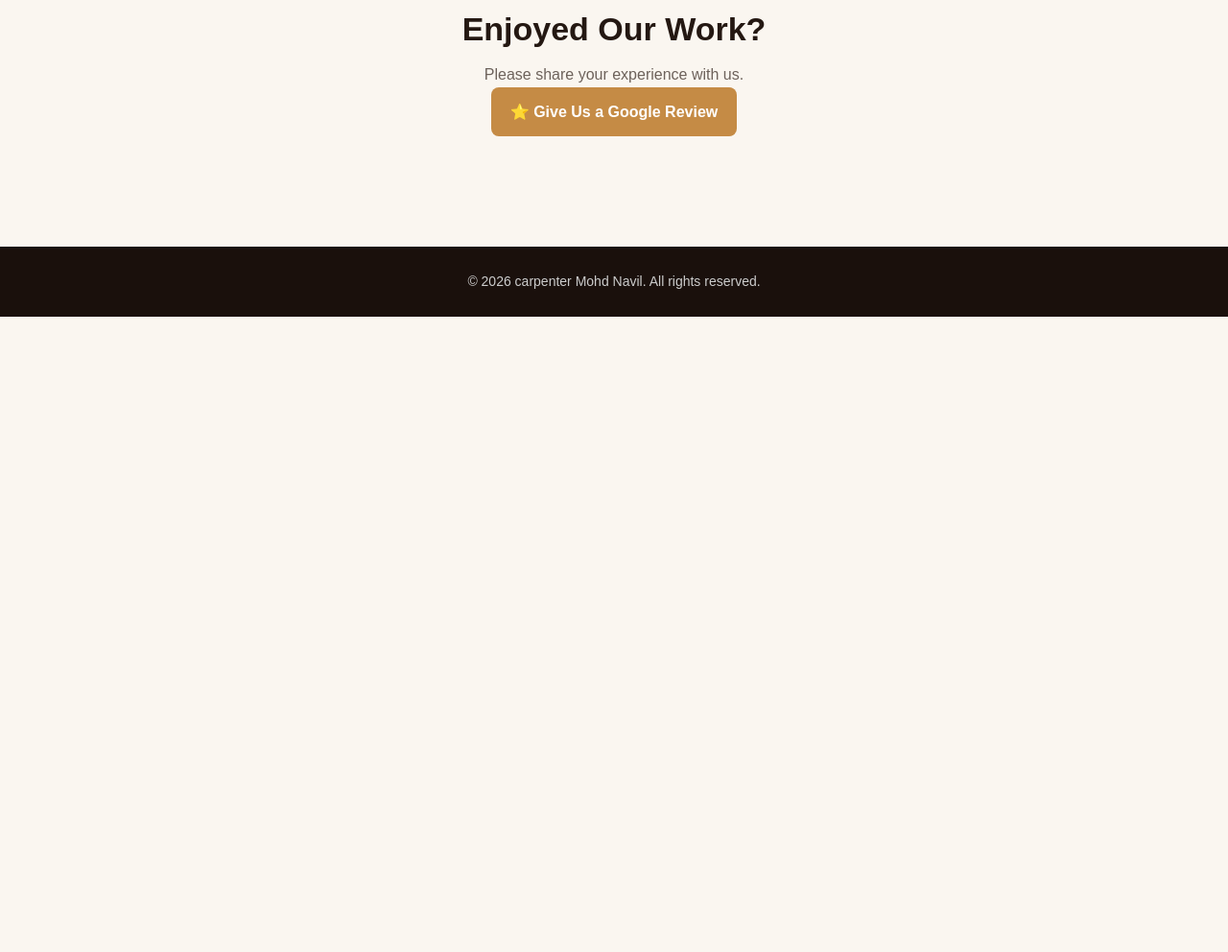
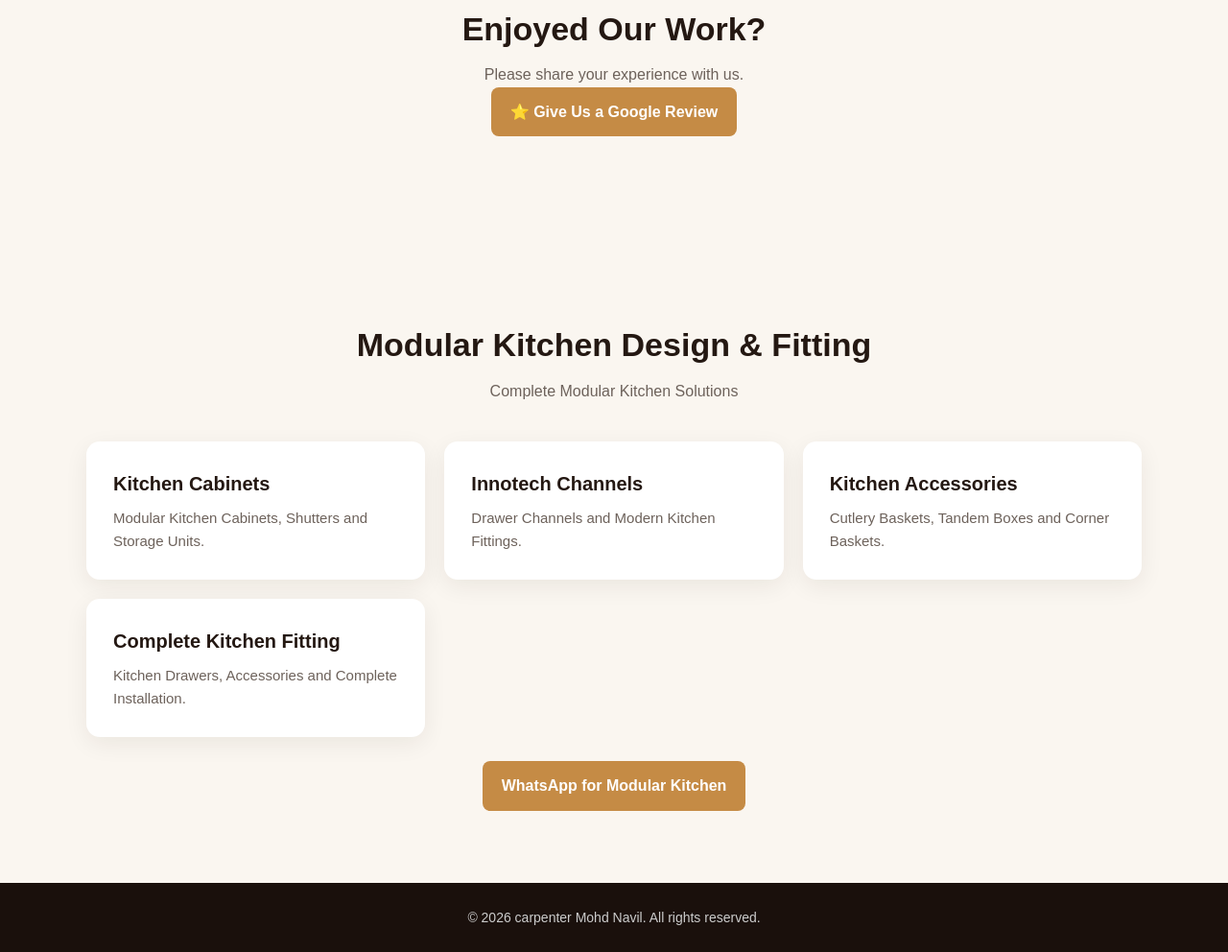
Before and after one commit to navilcarpenter4321/carpenter-mohd-navil, a plain HTML site: page index.html in a window 1280 px wide. Shown: the part 3086-4078 px from the top of the page at 96% size. Before the commit the page ends 3416 px from the top, so only its background shows below. Drawn offline with Linux system fonts and the light colour scheme.

Commit message:
Update index.html

```diff
--- a/index.html
+++ b/index.html
@@ -173,6 +173,44 @@ footer{background:#1a100c;color:#ccc;text-align:center;padding:25px 20px;font-si
     </div>
   </div>
 </section>
+<section id="modular-kitchen">
+  <div class="container">
+    <div class="section-title">
+      <h2>Modular Kitchen Design & Fitting</h2>
+      <p>Complete Modular Kitchen Solutions</p>
+    </div>
+
+    <div class="grid">
+      <div class="card">
+        <h3>Kitchen Cabinets</h3>
+        <p>Modular Kitchen Cabinets, Shutters and Storage Units.</p>
+      </div>
+
+      <div class="card">
+        <h3>Innotech Channels</h3>
+        <p>Drawer Channels and Modern Kitchen Fittings.</p>
+      </div>
+
+      <div class="card">
+        <h3>Kitchen Accessories</h3>
+        <p>Cutlery Baskets, Tandem Boxes and Corner Baskets.</p>
+      </div>
+
+      <div class="card">
+        <h3>Complete Kitchen Fitting</h3>
+        <p>Kitchen Drawers, Accessories and Complete Installation.</p>
+      </div>
+    </div>
+
+    <p style="text-align:center;margin-top:25px;">
+      <a class="btn btn-primary"
+      href="https://wa.me/917351625101?text=Hello%20I%20need%20Modular%20Kitchen%20service">
+      WhatsApp for Modular Kitchen
+      </a>
+    </p>
+  </div>
+</section>
+
 <footer>
   © 2026 carpenter Mohd Navil. All rights reserved.
 </footer>
```
